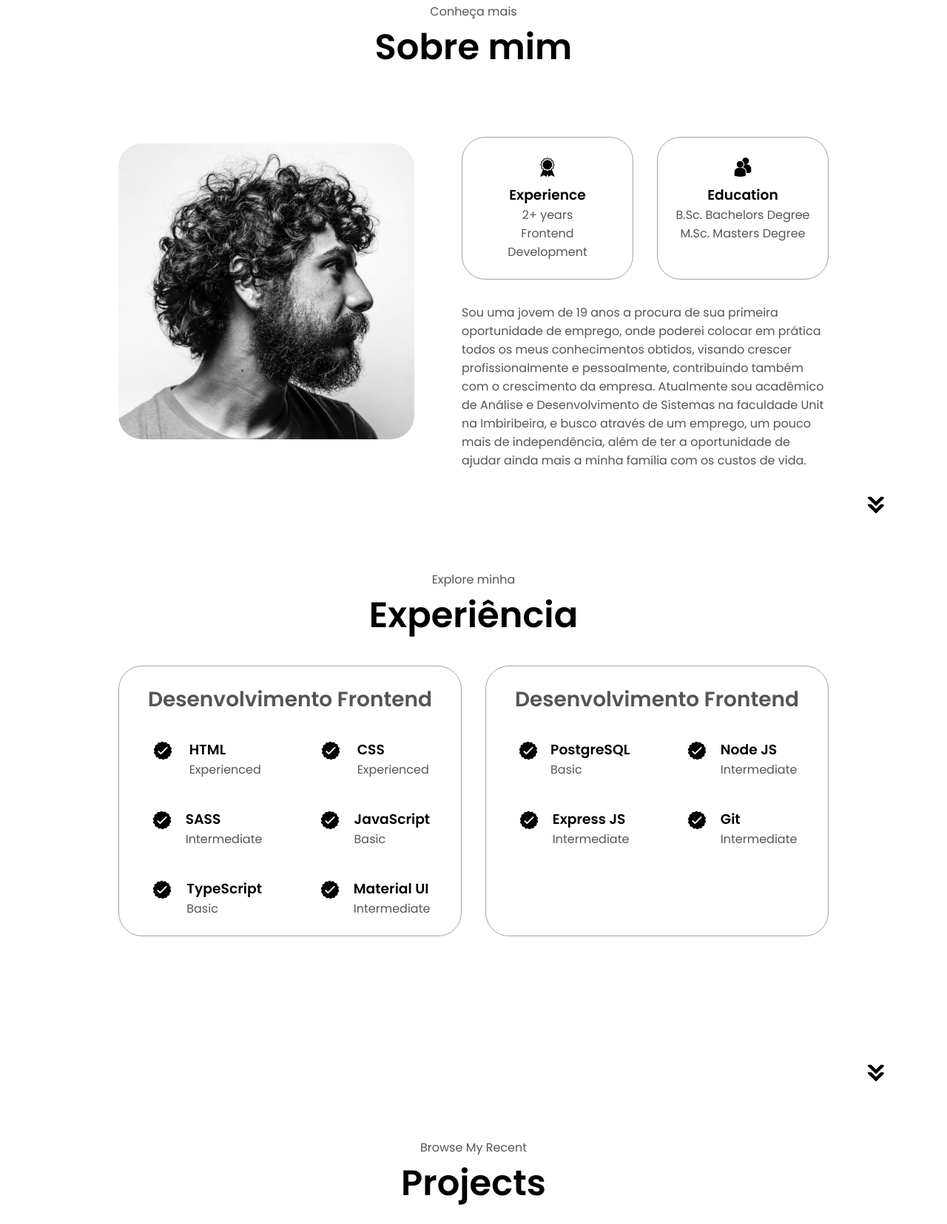
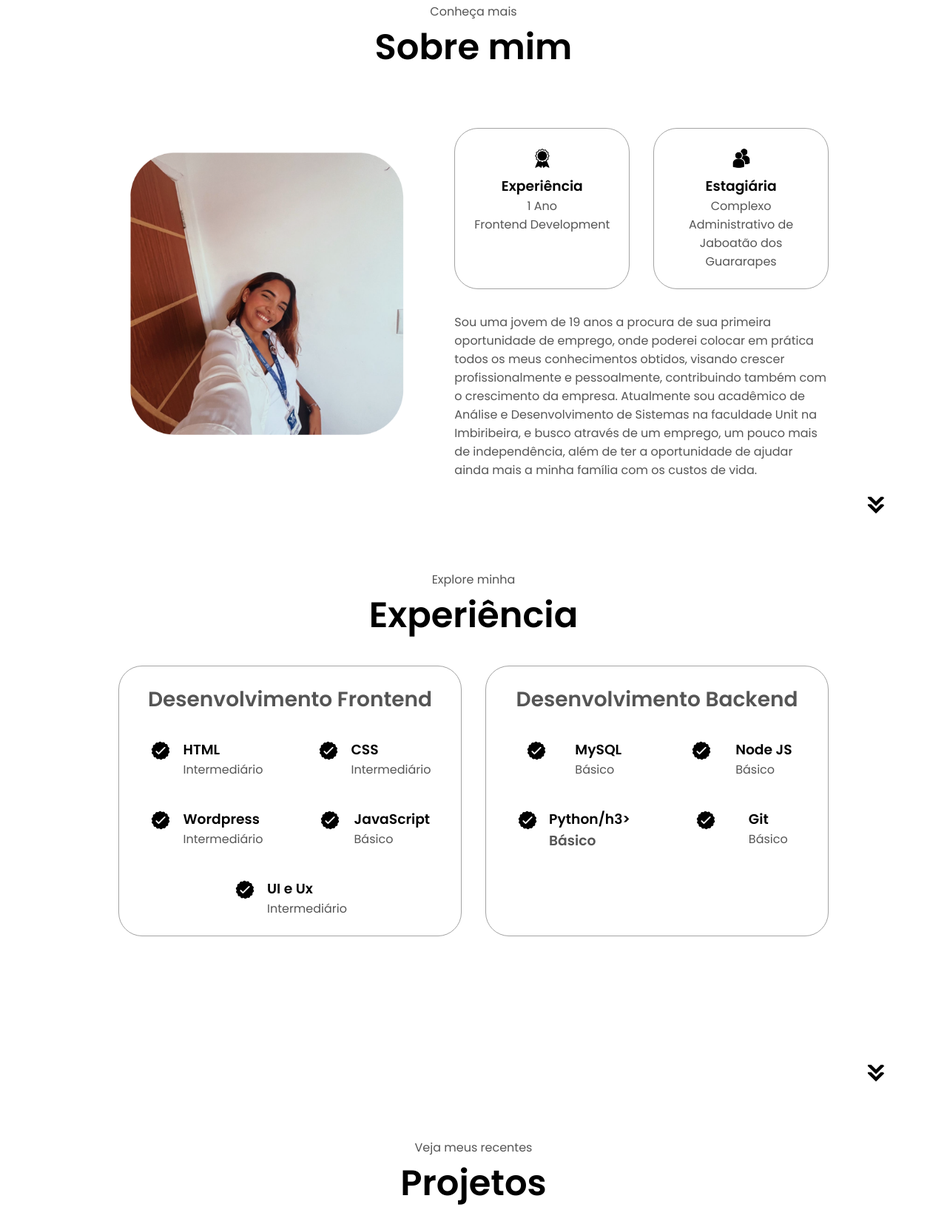
Before and after one commit to millemaria/PortifolioJamille, a plain HTML site: page index.html in a window 1280 px wide. Shown: the part 925-2580 px from the top of the page at 74% size. Drawn offline with Linux system fonts and the light colour scheme.

Commit message:
mudando links e fotos

```diff
--- a/index.html
+++ b/index.html
@@ -13,10 +13,10 @@
       <div class="logo">Jamille Maria</div>
       <div>
         <ul class="nav-links">
-          <li><a href="#about">About</a></li>
-          <li><a href="#experience">Experience</a></li>
-          <li><a href="#projects">Projects</a></li>
-          <li><a href="#contact">Contact</a></li>
+          <li><a href="#about">Sobre</a></li>
+          <li><a href="#experience">Experiência</a></li>
+          <li><a href="#projects">Projeto</a></li>
+          <li><a href="#contact">Contato</a></li>
         </ul>
       </div>
     </nav>
@@ -29,10 +29,10 @@
           <span></span>
         </div>
         <div class="menu-links">
-          <li><a href="#about" onclick="toggleMenu()">About</a></li>
-          <li><a href="#experience" onclick="toggleMenu()">Experience</a></li>
-          <li><a href="#projects" onclick="toggleMenu()">Projects</a></li>
-          <li><a href="#contact" onclick="toggleMenu()">Contact</a></li>
+          <li><a href="#about" onclick="toggleMenu()">Sobre</a></li>
+          <li><a href="#experience" onclick="toggleMenu()">Experiência</a></li>
+          <li><a href="#projects" onclick="toggleMenu()">Projetos</a></li>
+          <li><a href="#contact" onclick="toggleMenu()">Contato</a></li>
         </div>
       </div>
     </nav>
@@ -47,12 +47,12 @@
         <div class="btn-container">
           <button
             class="btn btn-color-2"
-            onclick="window.open('./assets/resume-example.pdf')"
+            onclick="window.open('.assets/CURRICULO DE JAMILLE.pdf')"
           >
             Download CV
           </button>
           <button class="btn btn-color-1" onclick="location.href='./#contact'">
-            Contact Info
+            Contato
           </button>
         </div>
         <div id="socials-container">
@@ -60,13 +60,13 @@
             src="./assets/linkedin.png"
             alt="My LinkedIn profile"
             class="icon"
-            onclick="location.href='https://linkedin.com/'"
+            onclick="location.href='https://www.linkedin.com/in/jamille-maria-815215249/'"
           />
           <img
             src="./assets/github.png"
             alt="My Github profile"
             class="icon"
-            onclick="location.href='https://github.com/'"
+            onclick="location.href='https://github.com/millemaria"
           />
         </div>
       </div>
@@ -77,7 +77,7 @@
       <div class="section-container">
         <div class="section__pic-container">
           <img
-            src="./assets/about-pic.png"
+            src="./assets/perfil.png"
             alt="Profile picture"
             class="about-pic"
           />
@@ -90,8 +90,8 @@
                 alt="Experience icon"
                 class="icon"
               />
-              <h3>Experience</h3>
-              <p>2+ years <br />Frontend Development</p>
+              <h3>Experiência</h3>
+              <p>1 Ano <br />Frontend Development</p>
             </div>
             <div class="details-container">
               <img
@@ -99,8 +99,8 @@
                 alt="Education icon"
                 class="icon"
               />
-              <h3>Education</h3>
-              <p>B.Sc. Bachelors Degree<br />M.Sc. Masters Degree</p>
+              <h3>Estagiária</h3>
+              <p>Complexo Administrativo de<br />Jaboatão dos Guararapes</p>
             </div>
           </div>
           <div class="text-container">
@@ -134,7 +134,7 @@
                 />
                 <div>
                   <h3>HTML</h3>
-                  <p>Experienced</p>
+                  <p>Intermediário</p>
                 </div>
               </article>
               <article>
@@ -145,7 +145,7 @@
                 />
                 <div>
                   <h3>CSS</h3>
-                  <p>Experienced</p>
+                  <p>Intermediário</p>
                 </div>
               </article>
               <article>
@@ -155,8 +155,8 @@
                   class="icon"
                 />
                 <div>
-                  <h3>SASS</h3>
-                  <p>Intermediate</p>
+                  <h3>Wordpress</h3>
+                  <p>Intermediário</p>
                 </div>
               </article>
               <article>
@@ -167,9 +167,10 @@
                 />
                 <div>
                   <h3>JavaScript</h3>
-                  <p>Basic</p>
+                  <p>Básico</p>
                 </div>
               </article>
+
               <article>
                 <img
                   src="./assets/checkmark.png"
@@ -177,25 +178,14 @@
                   class="icon"
                 />
                 <div>
-                  <h3>TypeScript</h3>
-                  <p>Basic</p>
-                </div>
-              </article>
-              <article>
-                <img
-                  src="./assets/checkmark.png"
-                  alt="Experience icon"
-                  class="icon"
-                />
-                <div>
-                  <h3>Material UI</h3>
-                  <p>Intermediate</p>
+                  <h3>UI e Ux</h3>
+                  <p>Intermediário</p>
                 </div>
               </article>
             </div>
           </div>
           <div class="details-container">
-            <h2 class="experience-sub-title">Desenvolvimento Frontend</h2>
+            <h2 class="experience-sub-title">Desenvolvimento Backend</h2>
             <div class="article-container">
               <article>
                 <img
@@ -204,8 +194,8 @@
                   class="icon"
                 />
                 <div>
-                  <h3>PostgreSQL</h3>
-                  <p>Basic</p>
+                  <h3>MySQL</h3>
+                  <p>Básico</p>
                 </div>
               </article>
               <article>
@@ -216,7 +206,7 @@
                 />
                 <div>
                   <h3>Node JS</h3>
-                  <p>Intermediate</p>
+                  <p>Básico</p>
                 </div>
               </article>
               <article>
@@ -226,8 +216,8 @@
                   class="icon"
                 />
                 <div>
-                  <h3>Express JS</h3>
-                  <p>Intermediate</p>
+                  <h3>Python/h3>
+                  <p>Básico</p>
                 </div>
               </article>
               <article>
@@ -238,7 +228,7 @@
                 />
                 <div>
                   <h3>Git</h3>
-                  <p>Intermediate</p>
+                  <p>Básico</p>
                 </div>
               </article>
             </div>
@@ -253,19 +243,19 @@
       />
     </section>
     <section id="projects">
-      <p class="section__text__p1">Browse My Recent</p>
-      <h1 class="title">Projects</h1>
+      <p class="section__text__p1">Veja meus recentes</p>
+      <h1 class="title">Projetos</h1>
       <div class="experience-details-container">
         <div class="about-containers">
           <div class="details-container color-container">
             <div class="article-container">
               <img
-                src="./assets/project-1.png"
+                src="./assets/floriculturacanva.png"
                 alt="Project 1"
                 class="project-img"
               />
             </div>
-            <h2 class="experience-sub-title project-title">Project One</h2>
+            <h2 class="experience-sub-title project-title">Maria's Floricultura</h2>
             <div class="btn-container">
               <button
                 class="btn btn-color-2 project-btn"
@@ -363,10 +353,10 @@
       <nav>
         <div class="nav-links-container">
           <ul class="nav-links">
-            <li><a href="#about">About</a></li>
-            <li><a href="#experience">Experience</a></li>
-            <li><a href="#projects">Projects</a></li>
-            <li><a href="#contact">Contact</a></li>
+            <li><a href="#about">Sobre</a></li>
+            <li><a href="#experience">Experiência</a></li>
+            <li><a href="#projects">Projetos</a></li>
+            <li><a href="#contact">Contato</a></li>
           </ul>
         </div>
       </nav>
--- a/style.css
+++ b/style.css
@@ -43,7 +43,6 @@ nav {
   gap: 2rem;
   list-style: none;
   font-size: 1.5rem;
-  justify-items: left;
 }
 
 a {
```
Also changed, not shown: assets/WhatsApp Image 2023-10-10 at 14.27.07.jpeg (deleted), assets/about-pic.png (deleted), assets/curriculo.png (added), assets/floriculturacanva.png (added), assets/perfil.png (added), assets/profile-pic.png (deleted), assets/project-1.png (deleted).
